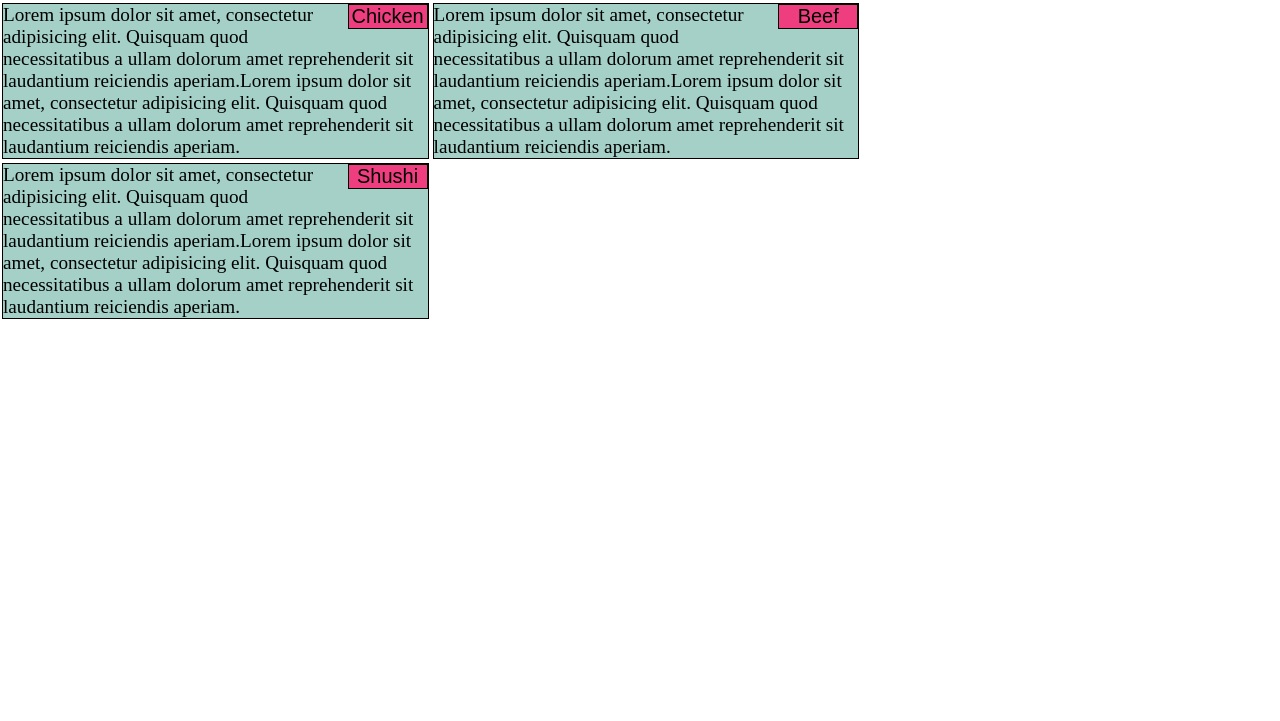
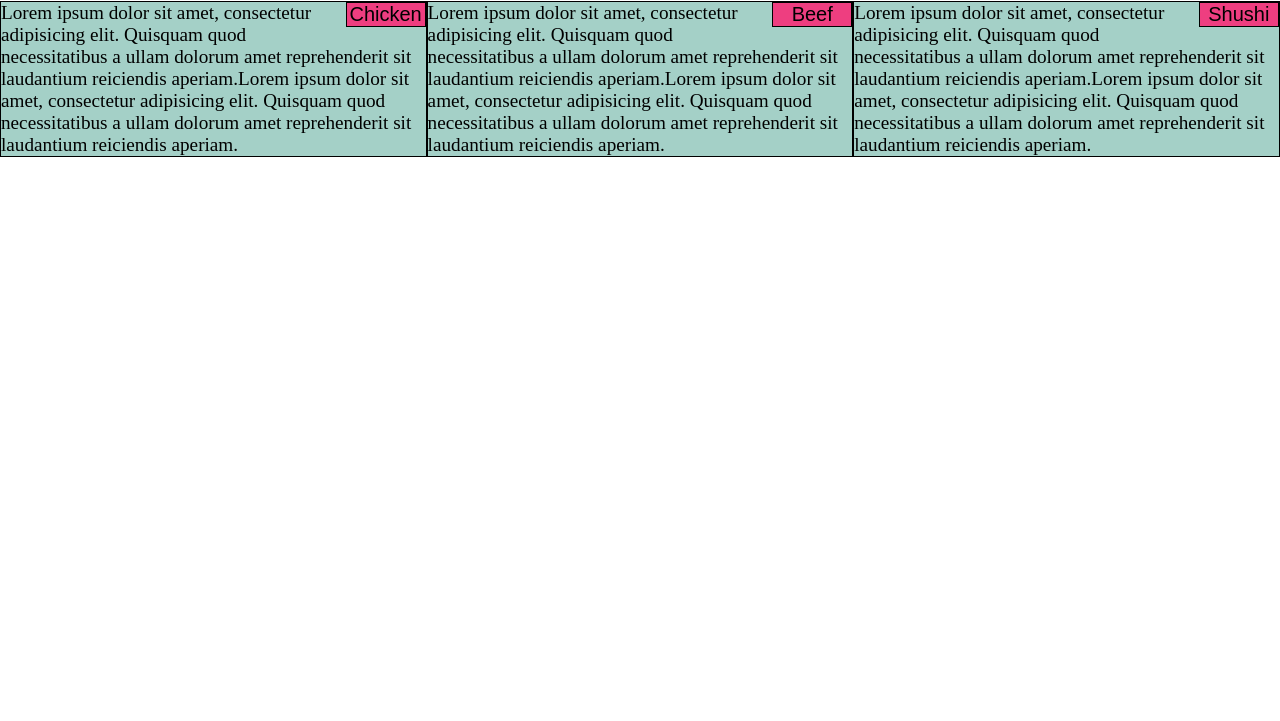
Before and after one commit to bharat-ballu/mod2_sol, a plain HTML site: page sol2/index.html in a window 1280 px wide. Shown: the part 79-800 px from the top of the page. Drawn offline with Linux system fonts and the light colour scheme.

Commit message:
module2_asgn

```diff
--- a/sol2/CSS.css
+++ b/sol2/CSS.css
@@ -68,7 +68,7 @@ p{
     float: left;
     border: 1px solid black;
     background-color: #A4D0C7;
-    margin: 2px;
+
 
 
   }
--- a/sol2/index.html
+++ b/sol2/index.html
@@ -20,4 +20,4 @@
 <p>Lorem ipsum dolor sit amet, consectetur adipisicing elit. Quisquam quod necessitatibus a ullam dolorum amet reprehenderit sit laudantium reiciendis aperiam.Lorem ipsum dolor sit amet, consectetur adipisicing elit. Quisquam quod necessitatibus a ullam dolorum amet reprehenderit sit laudantium reiciendis aperiam.</p></div>
 </div>
 </body>
-</html>
+</html>s
```
